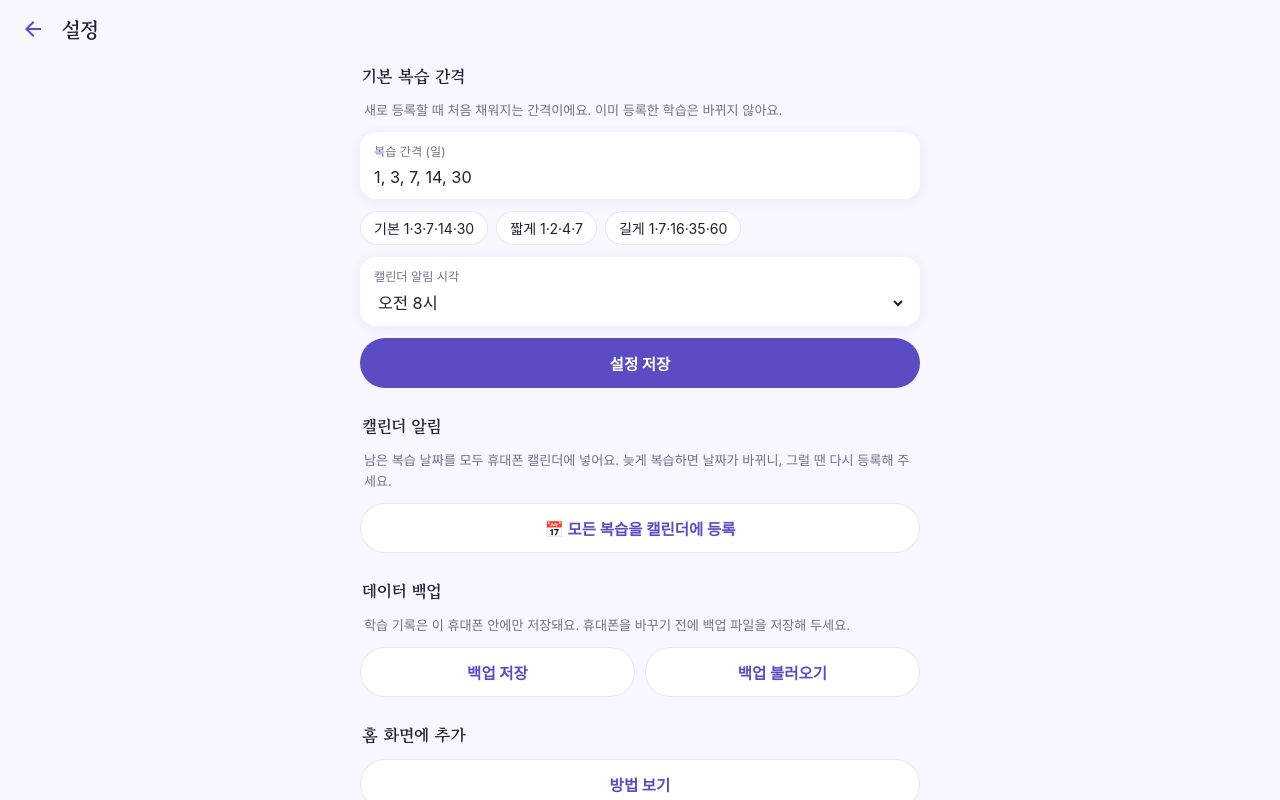
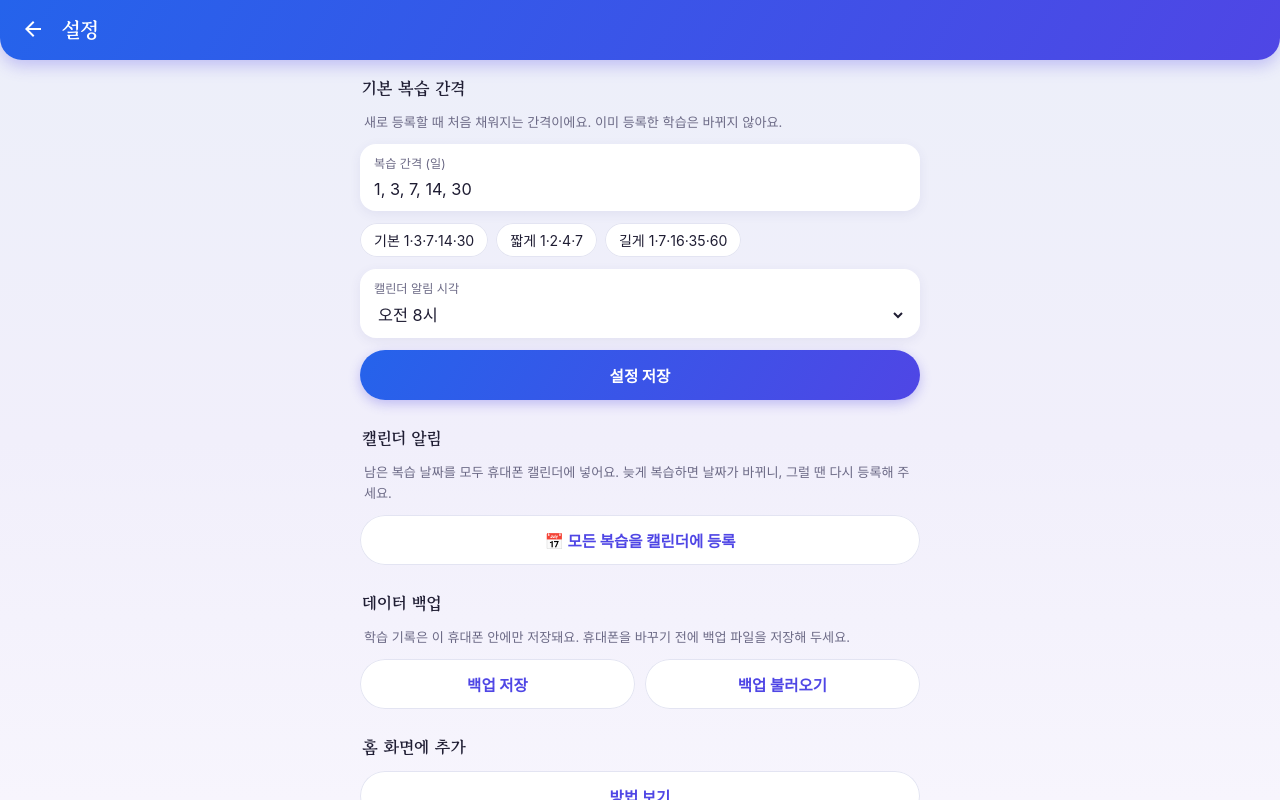
Before and after one commit to choheon-debug/review-web, a plain HTML site: page index.html in a window 1280 px wide. Both pictures are taken after a click on the button "설정". Drawn offline with Linux system fonts and the light colour scheme.

Commit message:
선명한 그라데이션 디자인(시안 C) 적용
맨 위 그라데이션 머리띠, 그라데이션 오늘 카드와 버튼, 은은한 그라데이션 바탕.
서비스 워커 캐시 버전을 올려 설치된 앱에도 새 화면이 퍼지게 함.

Co-Authored-By: Claude Opus 5.5 <noreply@anthropic.com>
Claude-Session: https://claude.ai/code/session_01LtUG22A2bbdN7BG22gYFcE

```diff
--- a/index.html
+++ b/index.html
@@ -5,8 +5,8 @@
 <meta name="viewport" content="width=device-width, initial-scale=1, viewport-fit=cover">
 <title>반복학습</title>
 <meta name="description" content="망각곡선에 맞춰 복습 날짜를 알려 주는 반복학습 앱">
-<meta name="theme-color" content="#F8F6FF" media="(prefers-color-scheme: light)">
-<meta name="theme-color" content="#16131F" media="(prefers-color-scheme: dark)">
+<meta name="theme-color" content="#2563EB" media="(prefers-color-scheme: light)">
+<meta name="theme-color" content="#1D4ED8" media="(prefers-color-scheme: dark)">
 <meta name="apple-mobile-web-app-capable" content="yes">
 <meta name="mobile-web-app-capable" content="yes">
 <meta name="apple-mobile-web-app-status-bar-style" content="default">
@@ -18,24 +18,34 @@
 <link rel="preload" href="gowun-batang-bold.woff2" as="font" type="font/woff2" crossorigin>
 <style>
 @font-face{font-family:"Gowun Batang";font-weight:700;font-display:swap;src:url(gowun-batang-bold.woff2) format("woff2")}
-/* 라벤더 노트: 옅은 보라 바탕, 흰 카드, 짙은 보라 포인트 */
+/* 선명한 그라데이션: 파랑→남색 머리띠, 보라 오늘 카드, 초록 완료·주황 헷갈려요 버튼, 블루그레이 바탕 */
 :root{
-  --bg:#f8f6ff; --surface:#fff; --ink:#221d33; --muted:#756f8a; --line:#e8e4f5;
-  --accent:#5b4bc4; --on-accent:#fff; --container:#e4dfff; --on-container:#1a0d63;
-  --hero-a:#dcd6ff; --hero-b:#ffe1ec; --hero-ink:#241a5c;
+  --bg:#f0f1fa; --bg-grad:linear-gradient(180deg,#eceff9 0%,#f1effb 55%,#f7f5fd 100%);
+  --surface:#fff; --ink:#1f1d33; --muted:#6c6a86; --line:#e3e4f2;
+  --accent:#4f46e5; --on-accent:#fff; --container:#e0e7ff; --on-container:#1e1b6b;
+  --head:linear-gradient(120deg,#2563eb,#4f46e5); --head-shadow:rgb(79 70 229 / .28);
+  --grad:linear-gradient(120deg,#2563eb,#4f46e5); --grad-shadow:rgb(79 70 229 / .3);
+  --green:linear-gradient(120deg,#22c55e,#16a34a); --green-shadow:rgb(22 163 74 / .3);
+  --orange:linear-gradient(120deg,#f97316,#ef4444); --orange-shadow:rgb(239 68 68 / .28);
+  --hero:linear-gradient(120deg,#a855f7,#9333ea); --hero-ink:#fff; --hero-shadow:0 8px 22px rgb(147 51 234 / .3); --hero-a:#e9d5ff;
   --today-bg:#ffe0d1; --today-fg:#8a3a17; --late-bg:#ffdad6; --late-fg:#93000a;
   --soon-bg:#e4dfff; --soon-fg:#3e3487; --done-bg:#d8f0e3; --done-fg:#1f6b45;
   --dot-off:#e2ddf2; --danger:#ba1a1a; --scrim:rgb(34 29 51 / .42);
   --s0:#e4dfff; --s0i:#3e3487; --s1:#ffe0ea; --s1i:#7d2950; --s2:#d8f0e3; --s2i:#1f6b45; --s3:#fff0c9; --s3i:#6b5200;
-  --shadow:0 2px 12px rgb(91 75 196 / .08);
+  --shadow:0 3px 12px rgb(60 60 140 / .08);
   --display:"Gowun Batang","AppleMyungjo","Nanum Myeongjo",serif;
   --body:-apple-system,BlinkMacSystemFont,"Apple SD Gothic Neo","Noto Sans KR","Malgun Gothic",system-ui,sans-serif;
   color-scheme:light;
 }
 @media (prefers-color-scheme:dark){:root{
-  --bg:#16131f; --surface:#211d2e; --ink:#ebe6f8; --muted:#a59fba; --line:#332d45;
-  --accent:#c6bfff; --on-accent:#2b1d8a; --container:#443a9e; --on-container:#e4dfff;
-  --hero-a:#352c74; --hero-b:#4f2440; --hero-ink:#f0ecff;
+  --bg:#14151f; --bg-grad:linear-gradient(180deg,#161a2c 0%,#14151f 60%);
+  --surface:#1f2030; --ink:#e8e8f6; --muted:#a2a2bb; --line:#30324a;
+  --accent:#a5b4fc; --on-accent:#1e1b6b; --container:#312e81; --on-container:#e0e7ff;
+  --head:linear-gradient(120deg,#1d4ed8,#4338ca); --head-shadow:rgb(0 0 0 / .3);
+  --grad:linear-gradient(120deg,#2563eb,#4f46e5); --grad-shadow:rgb(0 0 0 / .3);
+  --green:linear-gradient(120deg,#16a34a,#15803d); --green-shadow:rgb(0 0 0 / .3);
+  --orange:linear-gradient(120deg,#ea580c,#dc2626); --orange-shadow:rgb(0 0 0 / .3);
+  --hero:linear-gradient(120deg,#7e22ce,#6b21a8); --hero-ink:#fff; --hero-shadow:none; --hero-a:#e9d5ff;
   --today-bg:#4d2b1d; --today-fg:#ffb998; --late-bg:#5c1f1b; --late-fg:#ffb4ab;
   --soon-bg:#2f2860; --soon-fg:#d5ceff; --done-bg:#1d3a2b; --done-fg:#9fd9b8;
   --dot-off:#3a3450; --danger:#ffb4ab; --scrim:rgb(0 0 0 / .55);
@@ -44,18 +54,22 @@
 *{box-sizing:border-box;-webkit-tap-highlight-color:transparent}
 html,body{margin:0;background:var(--bg);color:var(--ink);font-family:var(--body);font-size:16px;-webkit-text-size-adjust:100%}
 body{min-height:100dvh;overscroll-behavior-y:none}
+body::before{content:"";position:fixed;inset:0;z-index:-1;background:var(--bg-grad)}
 button,input,textarea,select{font:inherit;color:inherit}
 button{cursor:pointer}
 :focus-visible{outline:2px solid var(--accent);outline-offset:2px}
 [hidden]{display:none!important}
 
-.page{max-width:560px;margin:0 auto;padding:calc(env(safe-area-inset-top,0px) + 8px) max(16px,env(safe-area-inset-right,0px)) calc(env(safe-area-inset-bottom,0px) + 110px) max(16px,env(safe-area-inset-left,0px))}
-.topbar{display:flex;align-items:center;gap:10px;padding:8px 2px 14px}
+.appbar{background:var(--head);color:#fff;border-radius:0 0 24px 24px;box-shadow:0 8px 20px var(--head-shadow);
+  padding:calc(env(safe-area-inset-top,0px) + 6px) max(16px,env(safe-area-inset-right,0px)) 6px max(16px,env(safe-area-inset-left,0px))}
+.appbar .topbar{max-width:560px;margin:0 auto}
+.page{max-width:560px;margin:0 auto;padding:16px max(16px,env(safe-area-inset-right,0px)) calc(env(safe-area-inset-bottom,0px) + 110px) max(16px,env(safe-area-inset-left,0px))}
+.topbar{display:flex;align-items:center;gap:10px;padding:10px 2px}
 .topbar h1{flex:1;margin:0;font-family:var(--display);font-size:1.5rem;font-weight:700}
-.iconbtn{width:42px;height:42px;border-radius:50%;border:0;background:var(--surface);box-shadow:var(--shadow);display:grid;place-items:center;color:var(--accent);flex:none}
+.iconbtn{width:42px;height:42px;border-radius:50%;border:0;background:rgb(255 255 255 / .22);display:grid;place-items:center;color:#fff;flex:none}
 .iconbtn svg{width:22px;height:22px}
 
-.hero{border-radius:24px;padding:18px 20px;background:linear-gradient(135deg,var(--hero-a),var(--hero-b));color:var(--hero-ink);display:flex;flex-direction:column;gap:3px}
+.hero{border-radius:24px;padding:18px 20px;background:var(--hero);color:var(--hero-ink);box-shadow:var(--hero-shadow);display:flex;flex-direction:column;gap:3px}
 .hero .k{font-size:.82rem;opacity:.85}
 .hero .v{font-family:var(--display);font-size:1.75rem;font-weight:700}
 .hero .s{margin-top:6px;font-size:.85rem}
@@ -91,8 +105,8 @@ button{cursor:pointer}
 .due-row .card{box-shadow:none;border-radius:0}
 .due-row .acts{display:grid;grid-template-columns:2fr 1fr;gap:8px;padding:0 12px 12px}
 .pill{border:0;border-radius:99px;padding:11px 10px;font-weight:700;font-size:.92rem}
-.pill.fill{background:var(--accent);color:var(--on-accent)}
-.pill.tonal{background:var(--container);color:var(--on-container)}
+.pill.fill,.btn.green{background:var(--green);color:#fff;box-shadow:0 4px 12px var(--green-shadow)}
+.pill.tonal,.btn.orange{background:var(--orange);color:#fff;box-shadow:0 4px 12px var(--orange-shadow)}
 
 .soon{background:var(--surface);border-radius:20px;box-shadow:var(--shadow);padding:6px 16px}
 .soon button{width:100%;border:0;background:none;text-align:left;display:flex;gap:12px;align-items:center;padding:10px 0;border-bottom:1px solid var(--line)}
@@ -107,14 +121,15 @@ button{cursor:pointer}
 .search{width:100%;border:0;border-radius:99px;background:var(--surface);box-shadow:var(--shadow);padding:12px 18px;font-size:.95rem;margin-bottom:10px}
 .search::placeholder{color:var(--muted)}
 
-.fab{position:fixed;right:max(18px,env(safe-area-inset-right,0px));bottom:calc(env(safe-area-inset-bottom,0px) + 18px);border:0;border-radius:99px;background:var(--accent);color:var(--on-accent);font-weight:700;font-size:1rem;padding:15px 22px;box-shadow:0 8px 20px rgb(91 75 196 / .35);display:flex;align-items:center;gap:6px;z-index:5}
+.fab{position:fixed;right:max(18px,env(safe-area-inset-right,0px));bottom:calc(env(safe-area-inset-bottom,0px) + 18px);border:0;border-radius:99px;background:var(--grad);color:#fff;font-weight:700;font-size:1rem;padding:15px 22px;box-shadow:0 8px 20px var(--grad-shadow);display:flex;align-items:center;gap:6px;z-index:5}
 
 /* 새 창(전체 화면 시트) */
-.sheet{position:fixed;inset:0;background:var(--bg);z-index:20;display:flex;flex-direction:column;transform:translateX(100%);transition:transform .26s cubic-bezier(.2,.8,.2,1)}
+.sheet{position:fixed;inset:0;background:var(--bg-grad);z-index:20;display:flex;flex-direction:column;transform:translateX(100%);transition:transform .26s cubic-bezier(.2,.8,.2,1)}
 .sheet.open{transform:none}
-.sheet header{display:flex;align-items:center;gap:8px;padding:calc(env(safe-area-inset-top,0px) + 8px) max(12px,env(safe-area-inset-right,0px)) 10px max(12px,env(safe-area-inset-left,0px))}
+.sheet header{display:flex;align-items:center;gap:8px;padding:calc(env(safe-area-inset-top,0px) + 8px) max(12px,env(safe-area-inset-right,0px)) 10px max(12px,env(safe-area-inset-left,0px));
+  background:var(--head);color:#fff;border-radius:0 0 22px 22px;box-shadow:0 6px 16px var(--head-shadow);margin-bottom:12px}
 .sheet header h2{flex:1;margin:0;font-family:var(--display);font-weight:700;font-size:1.3rem}
-.back{border:0;background:none;color:var(--accent);width:42px;height:42px;display:grid;place-items:center;border-radius:50%}
+.back{border:0;background:none;color:#fff;width:42px;height:42px;display:grid;place-items:center;border-radius:50%}
 .back svg{width:24px;height:24px}
 .sheet .body{flex:1;overflow-y:auto;-webkit-overflow-scrolling:touch;padding:4px max(16px,env(safe-area-inset-right,0px)) calc(env(safe-area-inset-bottom,0px) + 28px) max(16px,env(safe-area-inset-left,0px))}
 .sheet .inner{max-width:560px;margin:0 auto;display:flex;flex-direction:column;gap:12px}
@@ -134,7 +149,7 @@ button{cursor:pointer}
 .timeline .t small{display:block;color:var(--muted);font-size:.78rem;margin-top:1px}
 
 .btn{display:flex;align-items:center;justify-content:center;gap:6px;width:100%;border:0;border-radius:99px;padding:14px 16px;font-weight:700;font-size:.97rem;text-align:center}
-.btn.fill{background:var(--accent);color:var(--on-accent)}
+.btn.fill{background:var(--grad);color:#fff;box-shadow:0 4px 12px var(--grad-shadow)}
 .btn.tonal{background:var(--container);color:var(--on-container)}
 .btn.out{background:var(--surface);color:var(--accent);box-shadow:inset 0 0 0 1px var(--line)}
 .btn.danger{background:var(--surface);color:var(--danger);box-shadow:inset 0 0 0 1px var(--line)}
@@ -159,7 +174,7 @@ button{cursor:pointer}
 .dialog p{margin:0;font-size:.92rem;color:var(--muted);line-height:1.5;white-space:pre-line}
 .dialog .acts{display:flex;justify-content:flex-end;gap:8px;margin-top:6px}
 .dialog .acts button{border:0;background:none;color:var(--accent);font-weight:700;padding:10px 16px;border-radius:99px}
-.dialog .acts button.go{background:var(--accent);color:var(--on-accent)}
+.dialog .acts button.go{background:var(--grad);color:#fff}
 .dialog .acts button.go.danger{background:var(--danger);color:#fff}
 
 .toast{position:fixed;left:50%;bottom:calc(env(safe-area-inset-bottom,0px) + 90px);transform:translateX(-50%);background:var(--ink);color:var(--bg);border-radius:14px;padding:12px 16px;font-size:.9rem;display:flex;gap:14px;align-items:center;z-index:60;max-width:calc(100% - 32px);box-shadow:0 6px 20px rgb(0 0 0 / .2)}
@@ -168,14 +183,15 @@ button{cursor:pointer}
 </style>
 </head>
 <body>
-<div class="page">
+<header class="appbar">
   <div class="topbar">
     <h1>반복학습</h1>
     <button class="iconbtn" id="btnSettings" aria-label="설정">
       <svg viewBox="0 0 24 24" fill="currentColor" aria-hidden="true"><path d="M19.14 12.94c.04-.3.06-.61.06-.94 0-.32-.02-.64-.07-.94l2.03-1.58a.49.49 0 0 0 .12-.61l-1.92-3.32a.49.49 0 0 0-.59-.22l-2.39.96c-.5-.38-1.03-.7-1.62-.94l-.36-2.54a.48.48 0 0 0-.48-.41h-3.84a.47.47 0 0 0-.47.41l-.36 2.54c-.59.24-1.13.57-1.62.94l-2.39-.96a.48.48 0 0 0-.59.22L2.74 8.87a.47.47 0 0 0 .12.61l2.03 1.58c-.05.3-.09.63-.09.94s.02.64.07.94l-2.03 1.58a.49.49 0 0 0-.12.61l1.92 3.32c.12.22.37.29.59.22l2.39-.96c.5.38 1.03.7 1.62.94l.36 2.54c.05.24.24.41.48.41h3.84c.24 0 .44-.17.47-.41l.36-2.54c.59-.24 1.13-.56 1.62-.94l2.39.96c.22.08.47 0 .59-.22l1.92-3.32a.48.48 0 0 0-.12-.61l-2.01-1.58zM12 15.6A3.6 3.6 0 1 1 12 8.4a3.6 3.6 0 0 1 0 7.2z"/></svg>
     </button>
   </div>
-
+</header>
+<div class="page">
   <div class="hero">
     <span class="k" id="heroDate"></span>
     <span class="v" id="heroHeadline"></span>
@@ -454,8 +470,8 @@ function openDetail(id) {
         <span class="help" style="margin:0">${pretty(it.studied)}에 공부함 · ${stepText(it)}</span></div>
       ${it.memo ? `<div class="memo">${esc(it.memo)}</div>` : ""}
       ${finished(it) ? `<div class="celebrate">🎉 ${it.intervals.length}번 복습을 모두 끝냈어요! 오래 기억에 남을 거예요.</div>` : ""}
-      ${due && daysUntil(due) <= 0 ? `<div class="row2" style="grid-template-columns:2fr 1fr"><button class="btn fill" type="button" data-act="done">✓ 복습 완료</button><button class="btn tonal" type="button" data-act="retry">헷갈려요</button></div>` : ""}
-      ${due && daysUntil(due) > 0 ? `<button class="btn tonal" type="button" data-act="done">✓ 오늘 미리 복습했어요</button>` : ""}
+      ${due && daysUntil(due) <= 0 ? `<div class="row2" style="grid-template-columns:2fr 1fr"><button class="btn green" type="button" data-act="done">✓ 복습 완료</button><button class="btn orange" type="button" data-act="retry">헷갈려요</button></div>` : ""}
+      ${due && daysUntil(due) > 0 ? `<button class="btn green" type="button" data-act="done">✓ 오늘 미리 복습했어요</button>` : ""}
       <div class="sec">복습 일정</div>
       <ol class="timeline">${rows}</ol>
       ${!finished(it) ? `<button class="btn out" type="button" data-act="cal">📅 남은 복습을 휴대폰 캘린더에 등록</button>` : ""}
--- a/sw.js
+++ b/sw.js
@@ -1,6 +1,6 @@
 // 앱 파일을 휴대폰에 저장해 두어 인터넷이 잠깐 끊겨도 열리게 한다.
 // 앱을 고칠 때마다 VERSION을 올려야 새 버전이 퍼진다.
-const VERSION = "review-web-1";
+const VERSION = "review-web-2";
 const ASSETS = ["./", "./index.html", "./manifest.webmanifest", "./gowun-batang-bold.woff2",
   "./icons/icon-192.png", "./icons/icon-512.png", "./icons/apple-touch-icon.png"];
 
```
